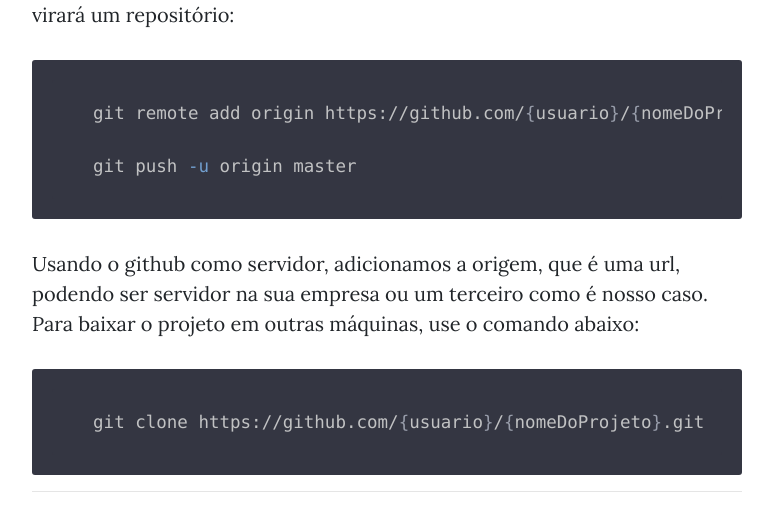
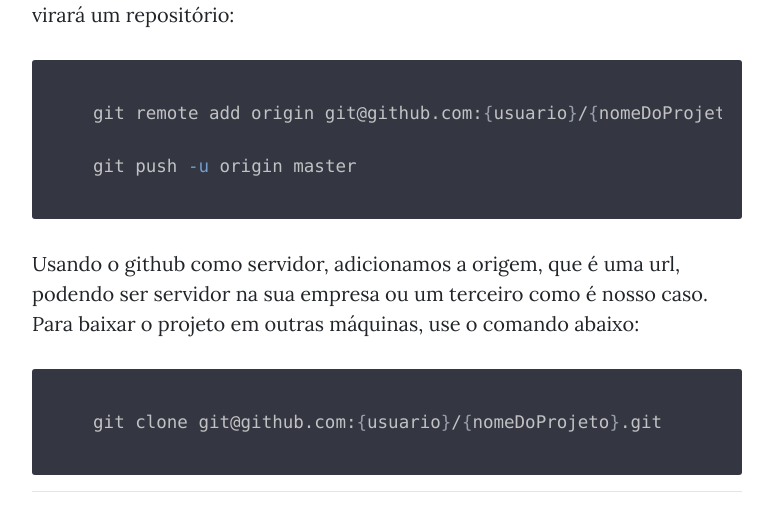
Before and after one commit to AbelAguiar/Blog, a Jekyll site: the page built from _posts/2019-05-11-git-flow-maestria.markdown, in a window 1280 px wide and 900 px high, scrolled down 1337 px. Shown: the part 157-668 px from the top of the window, without its empty margins (253-1026 px from the left). Built offline with Jekyll 4.4.1, drawn with Linux system fonts in a browser that asks for light colours; comment, search, counter and statistics services are not loaded; part of the change alters nothing that is shown.

````diff
--- a/_posts/2019-05-11-git-flow-maestria.markdown
+++ b/_posts/2019-05-11-git-flow-maestria.markdown
@@ -37,14 +37,14 @@ Caso estaja usando linux e ja tenha [instalado o git][instalando-git], primeiro
 Assim o git é iniciado no seu projeto e você cria sua primeira versão através do commit “init project”, agora vamos subir o projeto para um servidor onde virará um repositório:
 
 ```sh
-  git remote add origin https://github.com/{usuario}/{nomeDoProjeto}.git
+  git remote add origin git@github.com:{usuario}/{nomeDoProjeto}.git
 
   git push -u origin master
 ```
 Usando o github como servidor, adicionamos a origem, que é uma url, podendo ser servidor na sua empresa ou um terceiro como é nosso caso. Para baixar o projeto em outras máquinas, use o comando abaixo:
 
 ```sh
-  git clone https://github.com/{usuario}/{nomeDoProjeto}.git
+  git clone git@github.com:{usuario}/{nomeDoProjeto}.git
 ```
 
 ---
````
